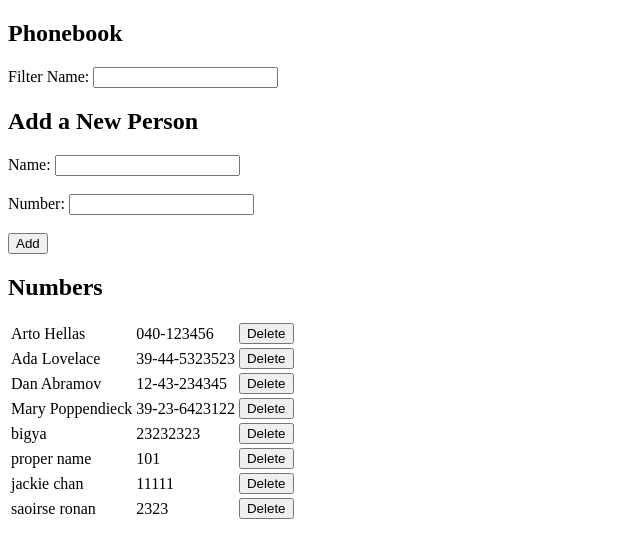
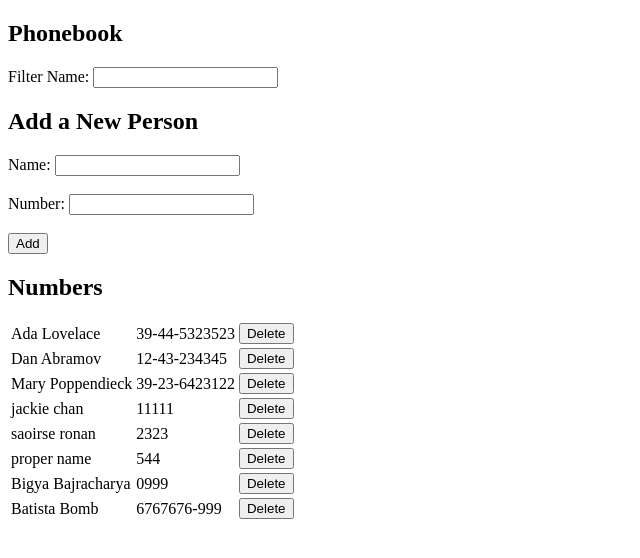
Before and after one commit to bigyaa/fullstackopen2019_exercises, a React (Create React App) app in the folder part2/phonebook/: page / in a window 1280 px wide. Shown: the top 558 px of the page, without its empty margins (0-640 px from the left). Built offline with nearby package versions, Linux system fonts and the light colour scheme; data requests are answered from the project's data file.

Commit message:
2.17 enable delete feature, implement new formula to calculate id

```diff
--- a/part2/phonebook/db.json
+++ b/part2/phonebook/db.json
@@ -1,10 +1,5 @@
 {
   "persons": [
-    {
-      "name": "Arto Hellas",
-      "number": "040-123456",
-      "id": 1
-    },
     {
       "name": "Ada Lovelace",
       "number": "39-44-5323523",
@@ -21,16 +16,6 @@
       "id": 4
     },
     {
-      "name": "bigya",
-      "number": "23232323",
-      "id": 5
-    },
-    {
-      "id": 6,
-      "name": "proper name",
-      "number": "101"
-    },
-    {
       "id": 7,
       "name": "jackie chan",
       "number": "11111"
@@ -39,6 +24,21 @@
       "id": 8,
       "name": "saoirse ronan",
       "number": "2323"
+    },
+    {
+      "id": 6,
+      "name": "proper name",
+      "number": "544"
+    },
+    {
+      "id": "544",
+      "name": "Bigya Bajracharya",
+      "number": "0999"
+    },
+    {
+      "id": "0999",
+      "name": "Batista Bomb",
+      "number": "6767676-999"
     }
   ]
 }
--- a/part2/phonebook/src/components/App.js
+++ b/part2/phonebook/src/components/App.js
@@ -22,7 +22,7 @@ const App = () => {
 			alert(`${newName} already exists in the phonebook`);
 		} else {
 			const newPerson = {
-				id: persons.length + 1,
+				id: persons[persons.length - 1].number || persons.length + 1,
 				name: newName,
 				number: newNumber
 			};
--- a/part2/phonebook/src/components/Person.js
+++ b/part2/phonebook/src/components/Person.js
@@ -1,12 +1,22 @@
 import React from "react";
+import personServices from "../services/personServices";
 
-const handleDelete = event => {};
+const handleDelete = person => {
+	const remove = window.confirm(`Remove ${person.name}?`);
+
+	return remove
+		? personServices
+				.removePerson(person.id)
+				.then(() => window.location.reload())
+		: "";
+};
+
 const Person = ({ person }) => (
 	<tr>
 		<td>{person.name}</td>
 		<td> {person.number}</td>
 		<td>
-			<button onClick={handleDelete}>Delete</button>
+			<button onClick={() => handleDelete(person)}>Delete</button>
 		</td>
 	</tr>
 );
--- a/part2/phonebook/src/services/personServices.js
+++ b/part2/phonebook/src/services/personServices.js
@@ -5,6 +5,9 @@ const baseUrl = "http://localhost:3009/persons";
 const getAll = () => axios.get(baseUrl).then(response => response.data);
 
 const addPerson = person =>
-  axios.post(baseUrl, person).then(response => response.data);
+	axios.post(baseUrl, person).then(response => response.data);
 
-export default { getAll, addPerson };
+const removePerson = id =>
+	axios.delete(baseUrl.concat(`/${id}`)).then(response => response.data);
+
+export default { getAll, addPerson, removePerson };
```
